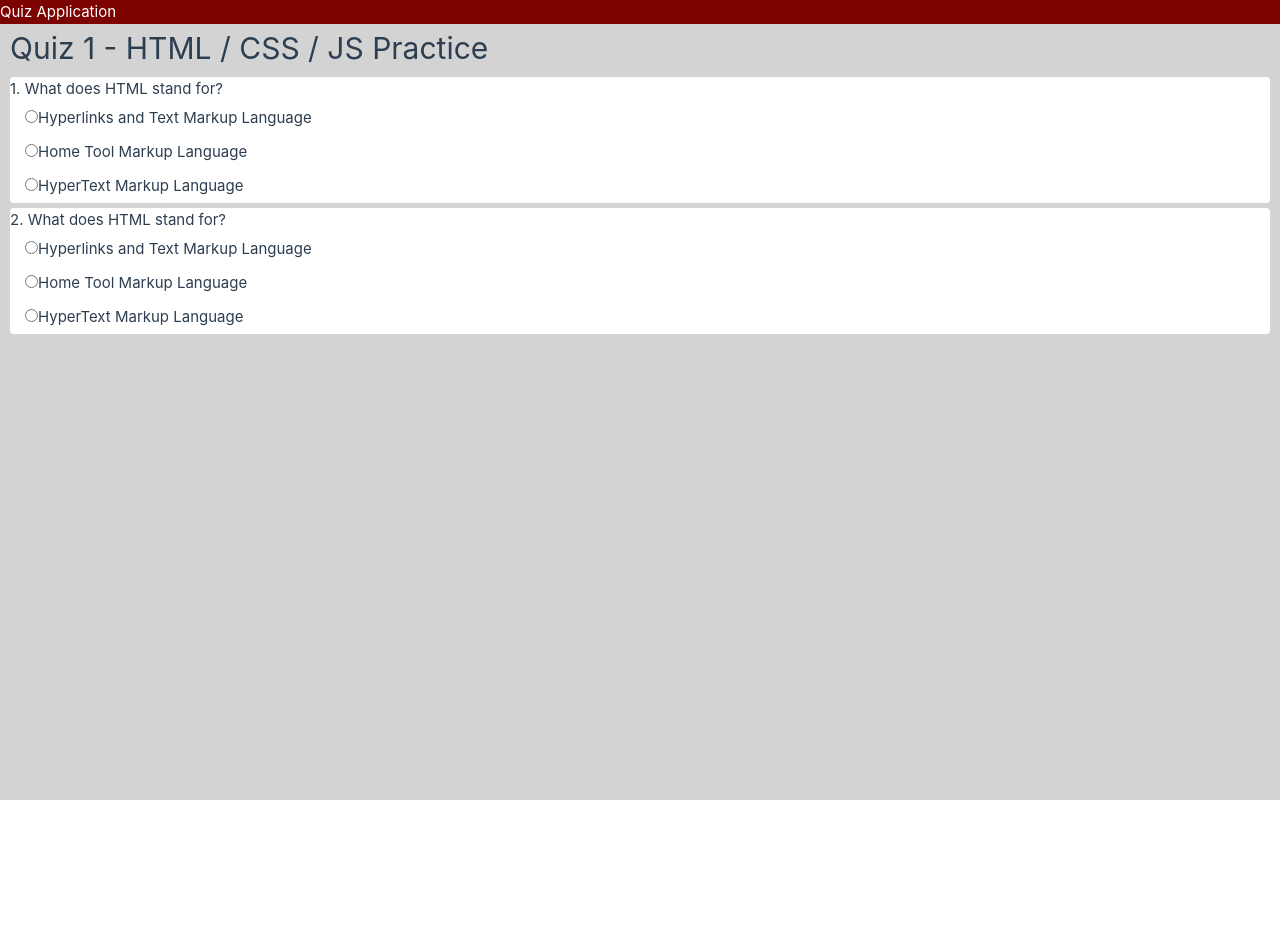
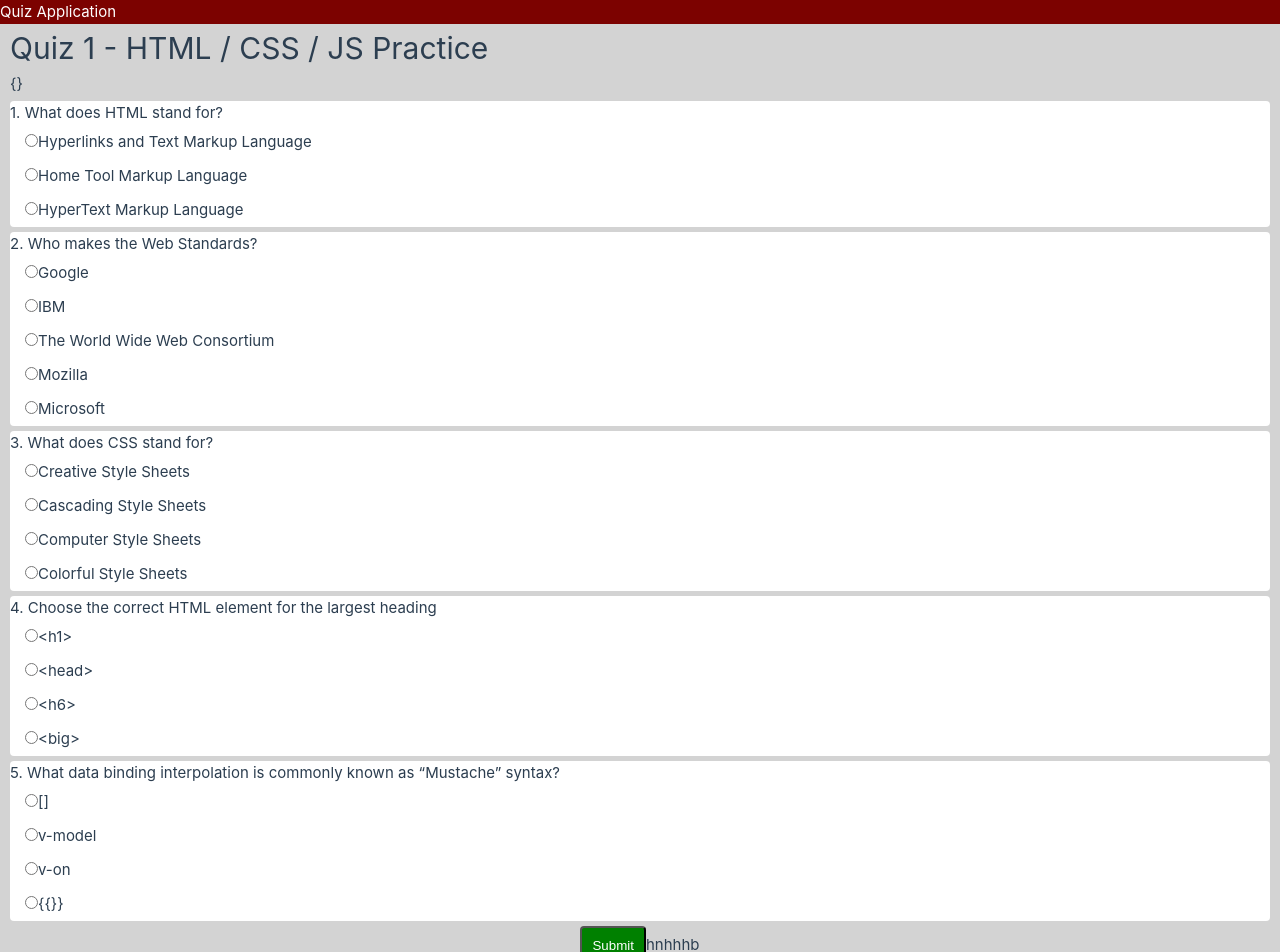
Before and after one commit to ChiefStief/sj-takehome, a Vue app: page / in a window 1280 px wide. Shown: the top 952 px of the page. Before the commit the page ends 800 px from the top, so only its background shows below. Built offline with nearby package versions, Linux system fonts and the light colour scheme.

Commit message:
feat: track answers and submit btn

```diff
--- a/src/App.vue
+++ b/src/App.vue
@@ -1,6 +1,6 @@
 <script setup>
-import QuestionPanel from "./components/QuestionPanel.vue";
-import QuestionJSON from './questions.json';
+import QuestionJSON from "./questions.json";
+import Workspace from "./components/Workspace.vue"
 </script>
 
 <template>
@@ -8,12 +8,7 @@ import QuestionJSON from './questions.json';
     <header class="app-header">
       Quiz Application
     </header>
-    <div class="workspace-wrapper">
-<!--double check this css-->
-
-      <h1>Quiz 1 - HTML / CSS / JS Practice</h1>
-      <QuestionPanel v-for="question of QuestionJSON.questions" :id="question.id" :question="question" />
-    </div>
+    <Workspace :questions="QuestionJSON.questions"/>
   </body>
 </template>
 
@@ -26,7 +21,4 @@ import QuestionJSON from './questions.json';
     background-color: #7C0200;
     color: white;
   }
-  .workspace-wrapper{
-    padding: 0 10px 0 10px;
-  }
 </style>
--- a/src/components/QuestionPanel.vue
+++ b/src/components/QuestionPanel.vue
@@ -23,8 +23,8 @@ export default {
       {{`${question.id}. ${question.text}`}}
     </div>
     <div v-for="answer of question.answers" class="a-row-wrapper">
-      <input type="radio" :id=answer.id :value=answer.id v-model="picked" />
-      <label :for="id">{{answer.text}}</label>
+      <input type="radio" :id=answer.id :value=answer.id v-model="picked" @click="$emit('update-answers', {questionId:question.id, answerId:answer.id})" />
+      <label :for="answer.id">{{answer.text}}</label>
     </div>
 <!--    <AnswerRow v-for="answer of question.answers" :answer="answer"/>-->
   </div>
--- /dev/null
+++ b/src/components/Workspace.vue
@@ -0,0 +1,58 @@
+<script>
+import QuestionPanel from "./QuestionPanel.vue";
+
+export default {
+  name: "Workspace",
+  components: { QuestionPanel },
+  props: {
+    questions: {
+      type: Array,
+      default: () => [],
+    },
+  },
+  data () {
+    return {
+      answers: { },
+    }
+  },
+  computed: {
+    isUnanswered () {
+      return Object.entries(this.answers).length < this.questions.length
+    },
+  },
+  methods: {
+    updateAnswers ({questionId, answerId} ) {
+      this.answers[questionId] = answerId
+    },
+  },
+}
+</script>
+
+<template>
+  <div class="workspace-wrapper">
+    <!--double check this css-->
+    <h1>Quiz 1 - HTML / CSS / JS Practice</h1>
+    {{answers}}
+    <QuestionPanel v-for="question of questions" :question="question" @update-answers="updateAnswers"/>
+    <div class="submission-blk">
+      <button type="button" class="submit-btn">Submit</button>
+      <span v-if="isUnanswered">hnhhhb</span>
+    </div>
+  </div>
+
+</template>
+
+<style scoped>
+.workspace-wrapper{
+  padding: 0 10px 30px 10px;
+}
+.submit-btn{
+  background-color: green;
+  border-radius: 4px;
+  color: white;
+  padding: 10px;
+}
+.submission-blk{
+  text-align: center;
+}
+</style>
--- a/src/questions.json
+++ b/src/questions.json
@@ -21,22 +21,99 @@
     },
     {
       "id": "2",
-      "text": "What does HTML stand for?",
+      "text": "Who makes the Web Standards?",
       "answers": [
         {
           "id": "1",
-          "text": "Hyperlinks and Text Markup Language"
+          "text": "Google"
         },
         {
           "id": "2",
-          "text": "Home Tool Markup Language"
+          "text": "IBM"
         },
         {
           "id": "3",
-          "text": "HyperText Markup Language"
+          "text": "The World Wide Web Consortium"
+        },
+        {
+          "id": "4",
+          "text": "Mozilla"
+        },
+        {
+          "id": "5",
+          "text": "Microsoft"
         }
       ],
       "correctAnswerId": "3"
+    },
+    {
+      "id": "3",
+      "text": "What does CSS stand for?",
+      "answers": [
+        {
+          "id": "1",
+          "text": "Creative Style Sheets"
+        },
+        {
+          "id": "2",
+          "text": "Cascading Style Sheets"
+        },
+        {
+          "id": "3",
+          "text": "Computer Style Sheets"
+        },
+        {
+          "id": "4",
+          "text": "Colorful Style Sheets"
+        }
+      ],
+      "correctAnswerId": "2"
+    },
+    {
+      "id": "4",
+      "text": "Choose the correct HTML element for the largest heading",
+      "answers": [
+        {
+          "id": "1",
+          "text": "<h1>"
+        },
+        {
+          "id": "2",
+          "text": "<head>"
+        },
+        {
+          "id": "3",
+          "text": "<h6>"
+        },
+        {
+          "id": "4",
+          "text": "<big>"
+        }
+      ],
+      "correctAnswerId": "1"
+    },
+    {
+      "id": "5",
+      "text": "What data binding interpolation is commonly known as “Mustache” syntax?",
+      "answers": [
+        {
+          "id": "1",
+          "text": "[]"
+        },
+        {
+          "id": "2",
+          "text": "v-model"
+        },
+        {
+          "id": "3",
+          "text": "v-on"
+        },
+        {
+          "id": "4",
+          "text": "{{}}"
+        }
+      ],
+      "correctAnswerId": "4"
     }
   ]
 }
```
